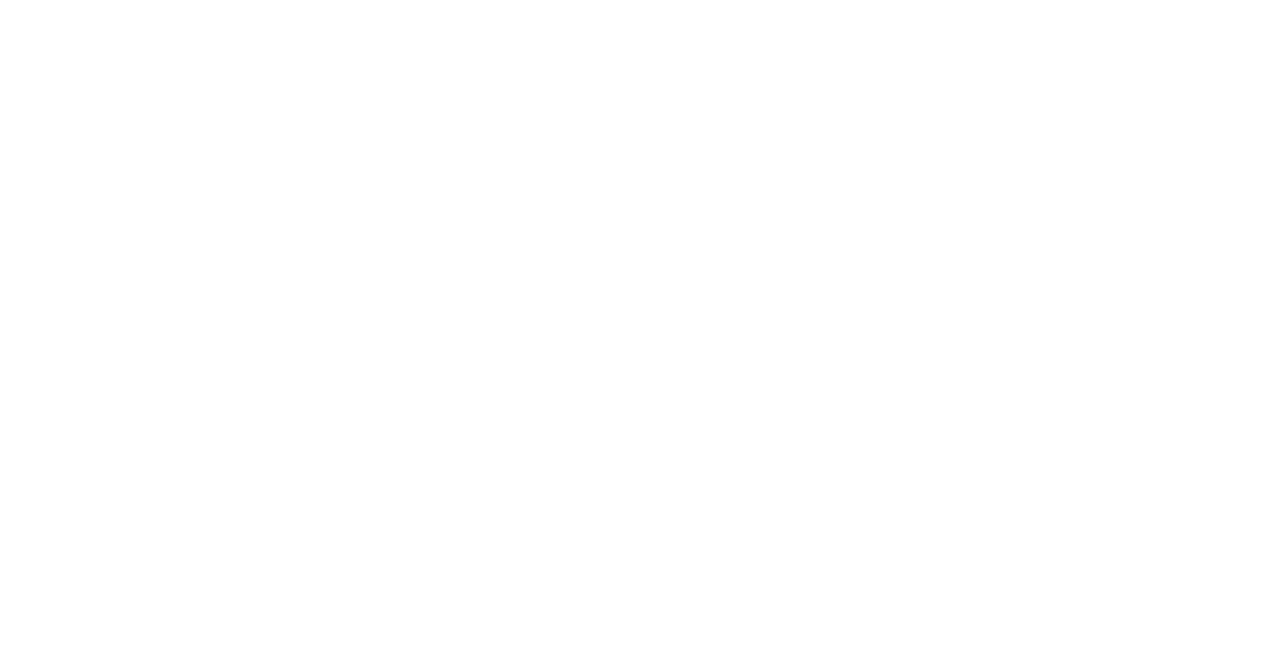
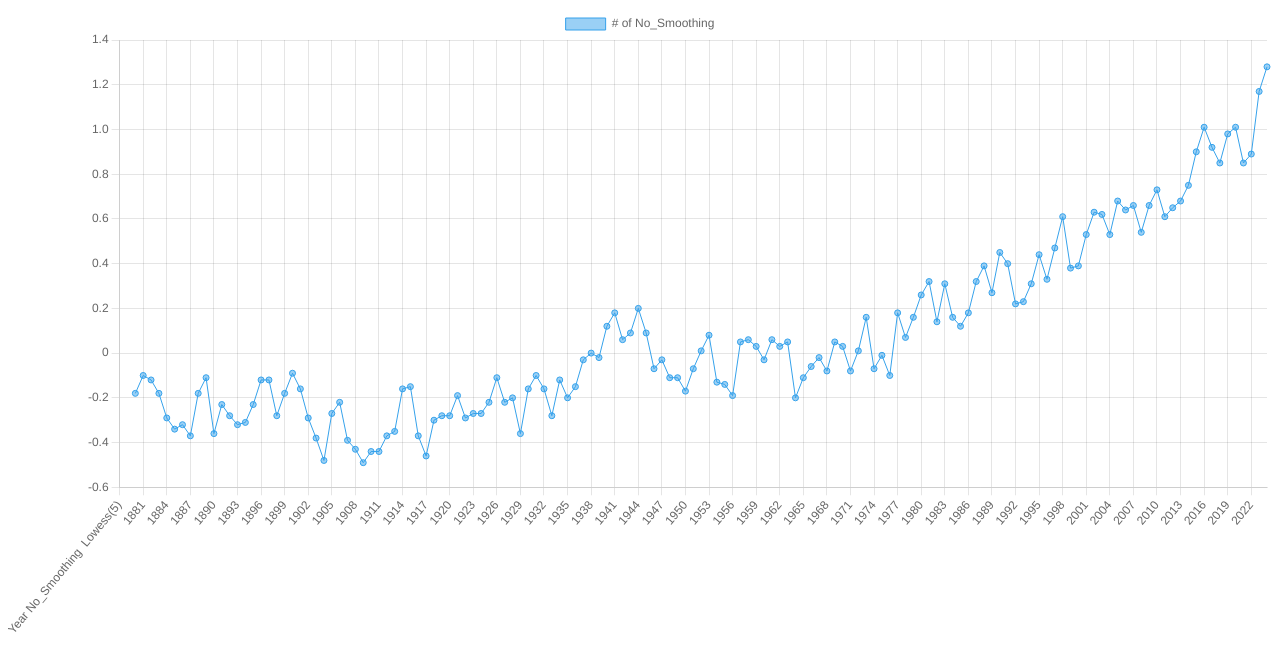
Before and after one commit to Don-oo1/graph, a plain HTML site: page index.html in a window 1280 px wide. Drawn offline with nearby package versions, Linux system fonts and the light colour scheme.

Commit message:
rander the data on web page on grap using chart.js

```diff
--- a/index.html
+++ b/index.html
@@ -9,7 +9,15 @@
 </head>
 <body>
 
+<div>
+  <canvas id="myChart"></canvas>
+</div>
 
+<script src="https://cdn.jsdelivr.net/npm/chart.js"></script>
+
+<script>
+
+</script>
 
 </body>
 </html>
--- a/script.js
+++ b/script.js
@@ -4,13 +4,41 @@
 
 getData()
 .catch(err=>{
-    console.log(err)
+    // console.log(err)
 })
 
 async function getData() {
 
     const response = await fetch("temperature.txt")
     const text = await response.text()
-    console.log(text)
+    // console.log(text)
+    const years = [], noSmoothing = [], lowess = []
+
+    const lines  = text.split("\n")
+    for(const line of lines){
+        const column = line.split(`     `)
+        years.push(column[0])
+        noSmoothing.push(column[1])
+        lowess.push(column[2])
+    }
+
+
+     console.log(years)
+    const ctx = document.getElementById('myChart');
+
+    new Chart(ctx, {
+      type: 'line',
+      data: {
+        labels: years,
+        datasets: [{
+          label: '# of No_Smoothing',
+          data: noSmoothing,
+           borderWidth: 1
+        }]
+      },
+
+    });
+
+
 
 }
```
